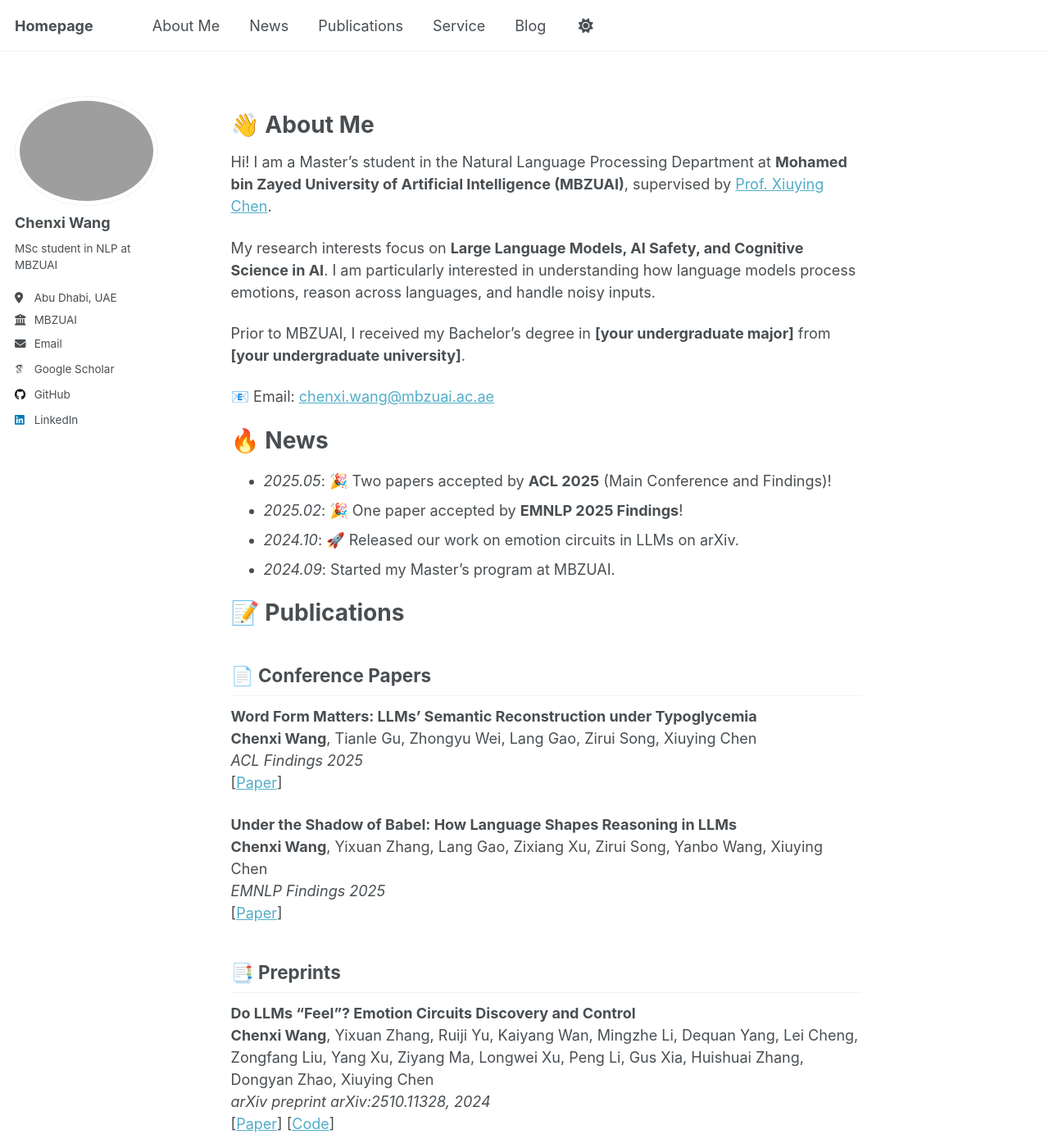
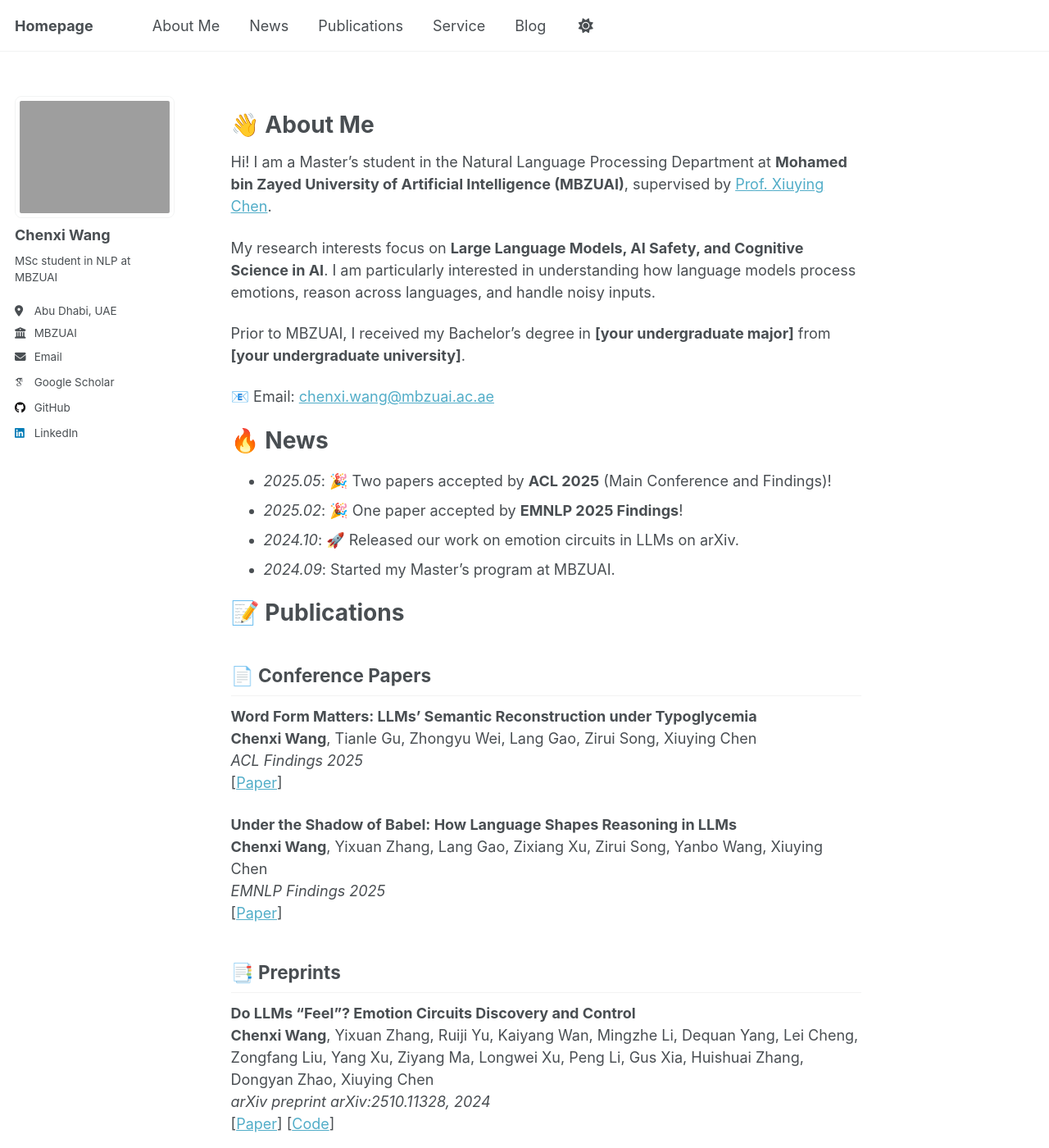
Before and after one commit to Aurora-cx/Aurora-cx.github.io, a Jekyll site: the page built from _pages/about.md, in a window 1280 px wide and 1400 px high. Shown: the whole window at 82% size. Built offline with Jekyll 4.4.1, drawn with Linux system fonts in a browser that asks for light colours; some web fonts are replaced; a script that is not in the unit is left out.

Commit message:
Update avatar styling: larger size and square corners

```diff
--- a/_sass/layout/_sidebar.scss
+++ b/_sass/layout/_sidebar.scss
@@ -83,9 +83,9 @@
 .author__avatar {
   display: table-cell;
   vertical-align: top;
-  width: 36px;
+  width: 60px;
   // set width only, for non-square avatars
-  // height: 36px;
+  // height: 60px;
 
   @include breakpoint($large) {
     display: block;
@@ -94,8 +94,8 @@
   }
 
   img {
-    max-width: 175px;
-    border-radius: 50%;
+    max-width: 250px;
+    border-radius: 8px;
 
     @include breakpoint($large) {
       padding: 5px;
```
